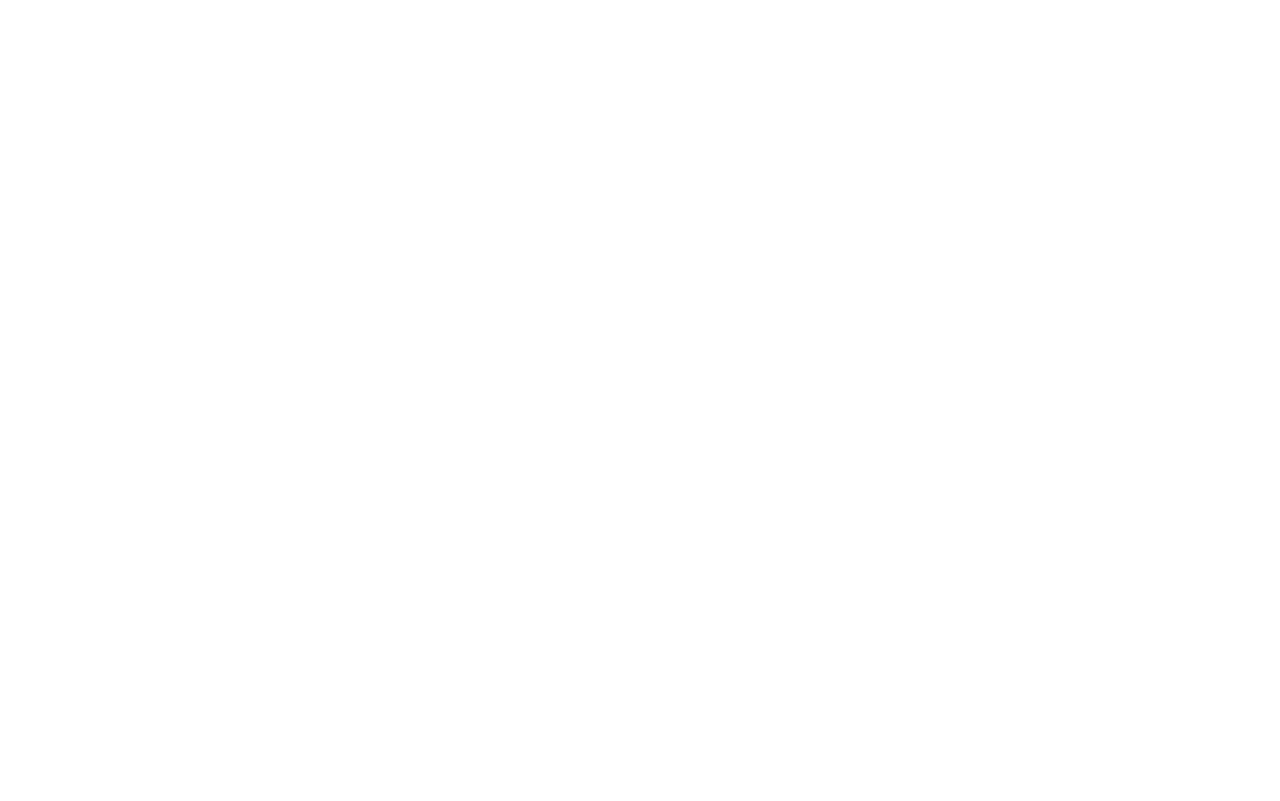
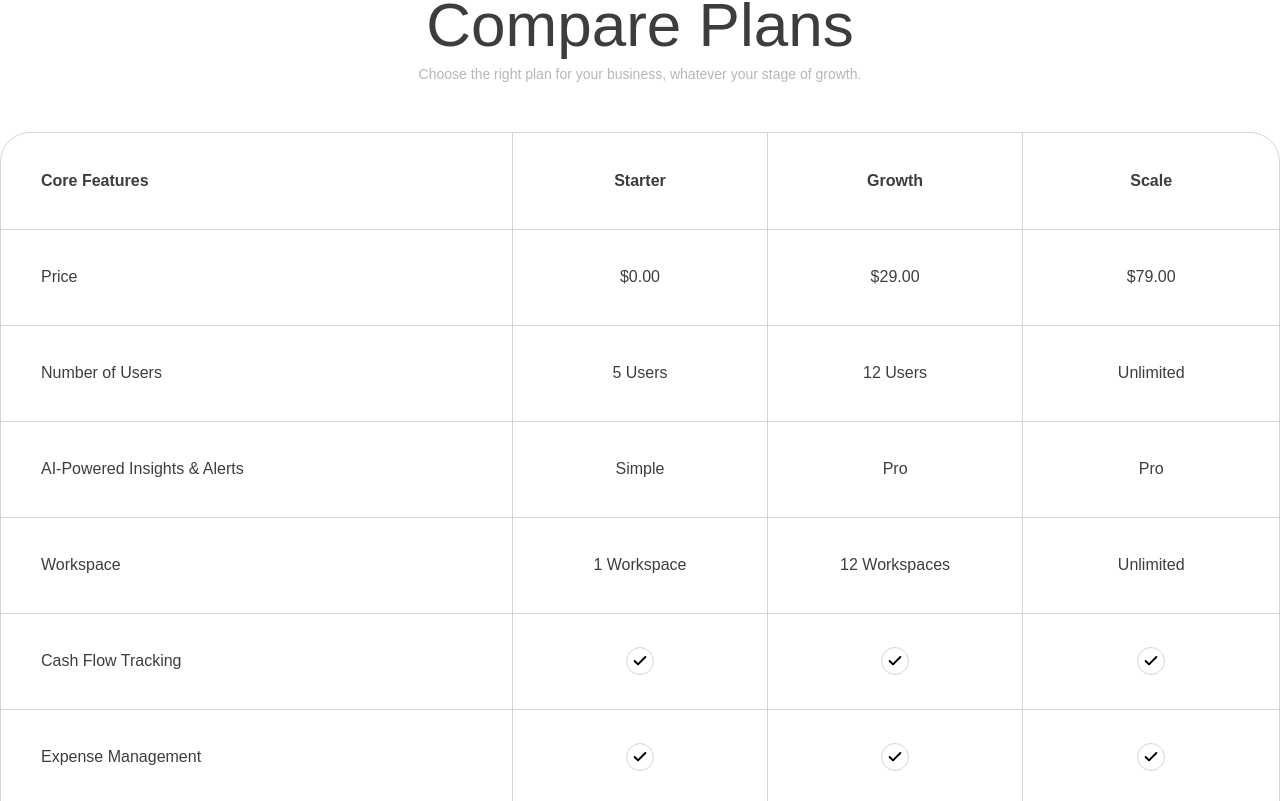
Before and after one commit to Hckerson/cresora, a Next.js app: page /pricing in a window 1280 px wide. Shown: the part 1259-2060 px from the top of the page. Before the commit the page ends 1198 px from the top, so only its background shows below. Built offline with nearby package versions, Linux system fonts and the light colour scheme.

Commit message:
update: complete pricing plan table

```diff
--- a/app/globals.css
+++ b/app/globals.css
@@ -149,12 +149,16 @@ body {
     --sidebar-ring: oklch(0.556 0 0);
 }
 
-/* styles.css */
 
-.left {
-    left: min(calc(100% - 110px));
+/*
+* table styling
+*/
+
+table {
+  border-collapse: separate;
+  border-spacing: 0;
 }
 
-.right {
-    right: min(calc(100% - 110px));
+td, th {
+  padding: 0.5rem;
 }
--- a/app/lib/placeholder-data.ts
+++ b/app/lib/placeholder-data.ts
@@ -350,6 +350,90 @@ const personnelData = [
   },
 ];
 
+const pricingFeaturesData = [
+  {
+    name: "Price",
+    data: {
+      starter: "$0.00",
+      growth: "$29.00",
+      scale: "$79.00",
+    },
+  },
+  {
+    name: "Number of Users",
+    data: {
+      starter: "5 Users",
+      growth: "12 Users",
+      scale: "Unlimited",
+    },
+  },
+  {
+    name: "AI-Powered Insights & Alerts",
+    data: {
+      starter: "Simple",
+      growth: "Pro",
+      scale: "Pro",
+    },
+  },
+  {
+    name: "Workspace",
+    data: {
+      starter: "1 Workspace",
+      growth: "12 Workspaces",
+      scale: "Unlimited",
+    },
+  },
+  {
+    name: "Cash Flow Tracking",
+    data: {
+      starter: true,
+      growth: true,
+      scale: true,
+    },
+  },
+  {
+    name: "Expense Management",
+    data: {
+      starter: true,
+      growth: true,
+      scale: true,
+    },
+  },
+  {
+    name: "Budgeting & Goal Tracking",
+    data: {
+      starter: false,
+      growth: true,
+      scale: true,
+    },
+  },
+  {
+    name: "Transaction Approval Workflows",
+    data: {
+      starter: false,
+      growth: true,
+      scale: true,
+    },
+  },
+  {
+    name: "Scenario Planning & Forecasting",
+    data: {
+      starter: false,
+      growth: false,
+      scale: true,
+    },
+  },
+  {
+    name: "Executive Support",
+    data: {
+      starter: false,
+      growth: false,
+      scale: true,
+    },
+  },
+];
+
+
 
 
 export {
@@ -369,4 +453,5 @@ export {
     benefitCardData,
     principleCardData,
     testimonialCardData,
+    pricingFeaturesData,
 };
--- a/app/pricing/page.tsx
+++ b/app/pricing/page.tsx
@@ -1,12 +1,13 @@
 import Navbar from "@/components/common/navbar"
+import PricingTable from "@/components/ui/pricingTable"
 import HeroSection from "@/components/routes/payment/hero-section"
-
 
 export default function pricing() {
     return(
         <div className="box-border">
             <Navbar/>
             <HeroSection/>
+            <PricingTable/>
         </div>
     )
 }
--- a/components/routes/payment/hero-section.tsx
+++ b/components/routes/payment/hero-section.tsx
@@ -12,8 +12,7 @@ export default function HeroSection() {
                     classT="max-w-[25ch]"
                     description="All the features you need, with pricing that makes sense."
                 />
-                <PricingPlan/>
-
+                <PricingPlan />
             </div>
         </div>
     );
--- a/components/ui/pricingTable.tsx
+++ b/components/ui/pricingTable.tsx
@@ -0,0 +1,89 @@
+import Description from "./description";
+import { Check } from "lucide-react";
+import { pricingFeaturesData } from "@/app/lib/placeholder-data";
+
+export default function PricingTable() {
+    return (
+        <div className="paddy flexy 3xl:max-w-[1480px] mx-auto flex-col gap-y-12">
+            <Description
+                title="Compare Plans"
+                description="Choose the right plan for your business, whatever your stage of growth."
+            />
+            <table
+                style={{ borderRadius: 30 }}
+                className="box-border w-[1280px] border-collapse border border-gray-300"
+            >
+                <thead className="">
+                    <tr className="h-[96px]">
+                        <th className="w-[40%] border-gray-300 text-start">
+                            <p className="pl-8">Core Features</p>
+                        </th>
+                        <th className="w-[20%] border-x border-gray-300">
+                            Starter
+                        </th>
+                        <th className="w-[20%] border-r border-gray-300">
+                            Growth
+                        </th>
+                        <th className="w-[20%] border-gray-300">Scale</th>
+                    </tr>
+                </thead>
+                <tbody>
+                    {pricingFeaturesData.map((data, idx) => {
+                        const { starter, growth, scale } = data.data;
+                        return (
+                            <tr className="h-[96px]" key={idx}>
+                                <td className="border-t border-gray-300">
+                                    <div className="pl-8">{data.name}</div>
+                                </td>
+                                <td className="border-x border-t border-gray-300">
+                                    <div className="text-center">
+                                        {typeof starter == "string" ? (
+                                            starter
+                                        ) : typeof starter == "boolean" &&
+                                          starter == true ? (
+                                            <CheckMark />
+                                        ) : (
+                                            ""
+                                        )}
+                                    </div>
+                                </td>
+                                <td className="border-t border-r border-gray-300">
+                                    <div className="text-center">
+                                        {typeof growth == "string" ? (
+                                            growth
+                                        ) : typeof growth == "boolean" &&
+                                          growth == true ? (
+                                            <CheckMark />
+                                        ) : (
+                                            ""
+                                        )}
+                                    </div>
+                                </td>
+                                <td className="border-t border-gray-300">
+                                    <div className="text-center">
+                                        {typeof scale == "string" ? (
+                                            scale
+                                        ) : typeof scale == "boolean" &&
+                                          scale == true ? (
+                                            <CheckMark />
+                                        ) : (
+                                            ""
+                                        )}
+                                    </div>
+                                </td>
+                            </tr>
+                        );
+                    })}
+                </tbody>
+            </table>
+        </div>
+    );
+}
+
+export function CheckMark() {
+    return (
+        <div className="flexy mx-auto size-[28px] gap-y-0 rounded-full border border-gray-300 p-[5px]">
+            <Check strokeWidth={3} className="text-black" />
+        </div>
+    );
+}
```
